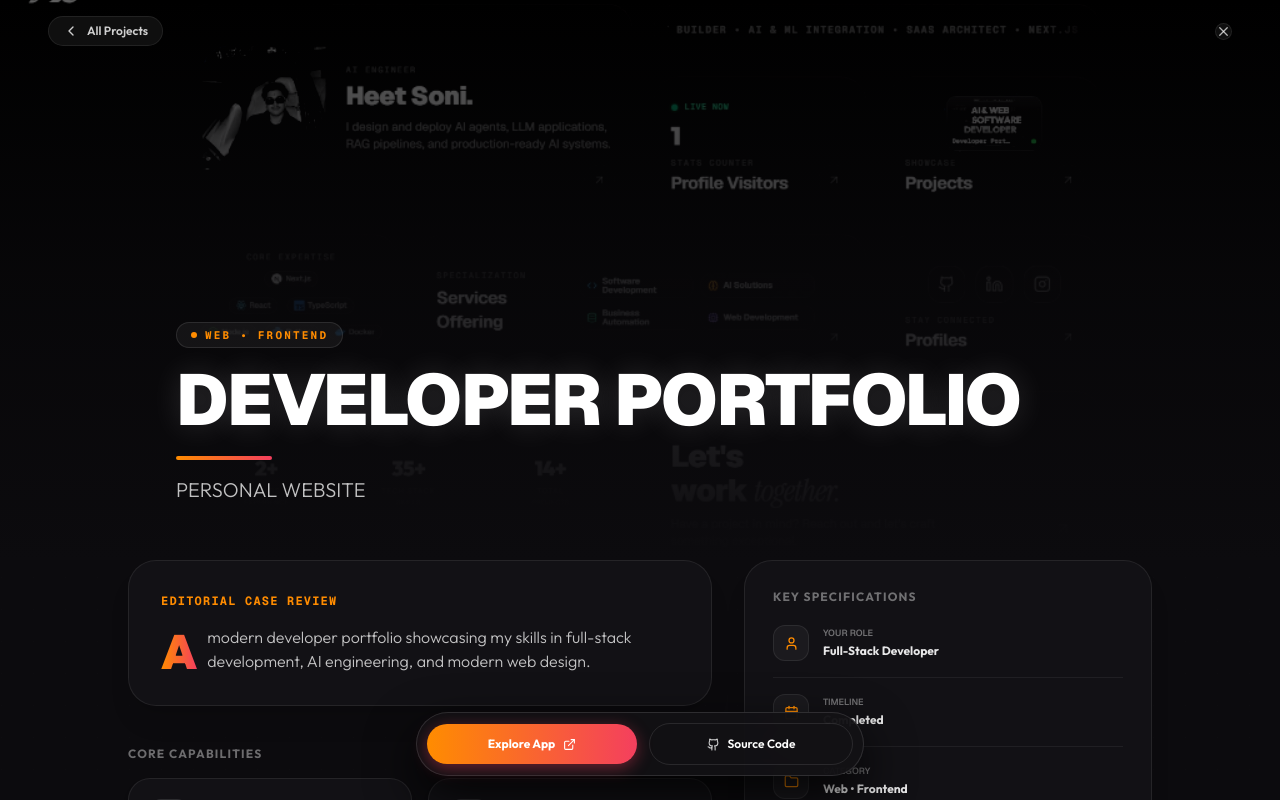
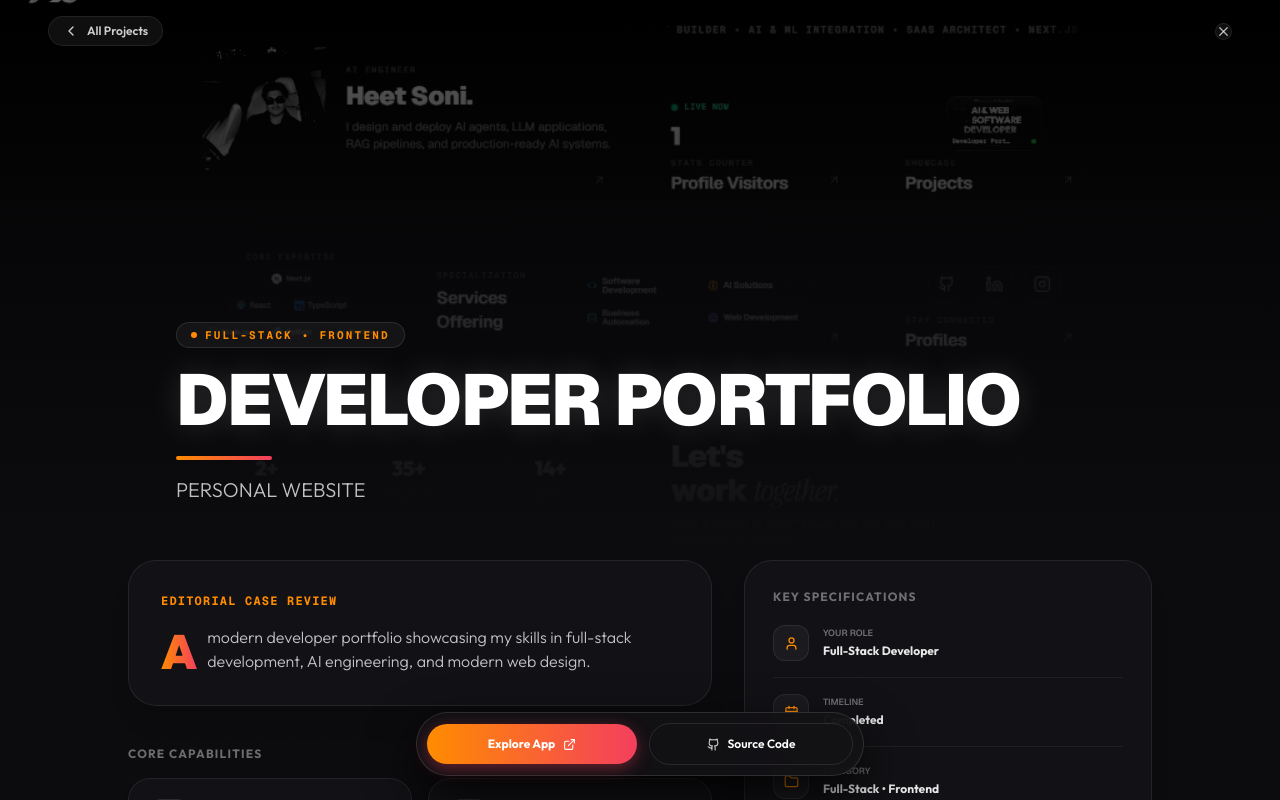
Before and after one commit to HeetSoni26/Heet-Portfolio, a Next.js app: page /projects/1 in a window 1280 px wide. Shown: the top 800 px of the page. Built offline with nearby package versions, Linux system fonts and the light colour scheme; no server answers; a web font is replaced by a local one.

Commit message:
Rename Software filter to Full-Stack and regroup project categories
- Filters are now All / AI / Full-Stack / Android / Web (homepage + projects page)
- TrafficIQ moves to AI; EcoSphere, CivicIQ, Developer Portfolio (and
  Blockchain E-Voting, following the rename) move to Full-Stack

```diff
--- a/src/app/projects/ProjectsPageContent.tsx
+++ b/src/app/projects/ProjectsPageContent.tsx
@@ -26,7 +26,7 @@ interface ProjectsPageContentProps {
   projects: Project[];
 }
 
-const categories = ['All', 'AI', 'Software', 'Android', 'Web'] as const;
+const categories = ['All', 'AI', 'Full-Stack', 'Android', 'Web'] as const;
 type Category = (typeof categories)[number];
 
 type SortMode = 'featured' | 'newest' | 'oldest' | 'az';
@@ -155,8 +155,8 @@ function matchesCategory(project: Project, category: Category): boolean {
   if (category === 'AI') {
     return project.category.includes('AI') || project.category.includes('Machine Learning') || project.category.includes('LLM');
   }
-  if (category === 'Software') {
-    return project.category.includes('Software');
+  if (category === 'Full-Stack') {
+    return project.category.includes('Full-Stack');
   }
   if (category === 'Android') {
     return project.category.includes('Android');
--- a/src/components/sections/Work/Work.tsx
+++ b/src/components/sections/Work/Work.tsx
@@ -7,7 +7,7 @@ import { projects } from './work.data';
 import ProjectCard from './ProjectCard';
 
 const INITIAL_PROJECTS_COUNT = 3;
-const categories = ['All', 'AI', 'Software', 'Android', 'Web'] as const;
+const categories = ['All', 'AI', 'Full-Stack', 'Android', 'Web'] as const;
 type Category = typeof categories[number];
 
 // Scroll-triggered counter helper component
@@ -189,8 +189,8 @@ export default function Work() {
       if (activeCategory === 'AI') {
         return project.category.includes('AI') || project.category.includes('Machine Learning') || project.category.includes('LLM');
       }
-      if (activeCategory === 'Software') {
-        return project.category.includes('Software');
+      if (activeCategory === 'Full-Stack') {
+        return project.category.includes('Full-Stack');
       }
       if (activeCategory === 'Android') {
         return project.category.includes('Android');
--- a/src/components/sections/Work/work.data.ts
+++ b/src/components/sections/Work/work.data.ts
@@ -50,7 +50,7 @@ export const projects: Project[] = [
     longDescription: "A modern developer portfolio showcasing my skills in full-stack development, AI engineering, and modern web design.",
     role: "Full-Stack Developer",
     timeline: "Completed",
-    category: "Web • Frontend",
+    category: "Full-Stack • Frontend",
     challenges: "Building a performant, animation-heavy interface.",
     solution: "Used Framer Motion and Next.js optimizations to keep load times low.",
     metrics: ["Lighthouse: 100", "Load time: <1s"],
@@ -78,7 +78,7 @@ export const projects: Project[] = [
     longDescription: "Secure voting platform inspired by blockchain principles with transparent workflows and modern responsive interface.",
     role: "Full Stack Developer",
     timeline: "Completed",
-    category: "Software • Decentralized Application",
+    category: "Full-Stack • Decentralized Application",
     challenges: "Ensuring ballot secrecy while maintaining verifiability.",
     solution: "Implemented cryptographic commitments and zero-knowledge proofs.",
     metrics: ["Cryptographic Workflows: 100%", "Transparent Records: 100%"],
@@ -106,7 +106,7 @@ export const projects: Project[] = [
     longDescription: "An offline autonomous traffic intelligence platform combining Computer Vision, Multi-Agent Systems, and AI-powered signal optimization.",
     role: "AI Researcher & Lead Engineer",
     timeline: "Ongoing",
-    category: "Software • Computer Vision • Multi-Agent Systems",
+    category: "AI • Computer Vision • Multi-Agent Systems",
     challenges: "Handling real-time multi-agent communication under heavy loads.",
     solution: "Used ZeroMQ and WebSockets for low-latency decentralized message passing.",
     metrics: ["Inference Time: <20ms", "Accuracy: 98%"],
@@ -134,7 +134,7 @@ export const projects: Project[] = [
     longDescription: "Interactive environmental awareness platform promoting sustainability through educational content and engaging user experience.",
     role: "Frontend Developer",
     timeline: "Completed",
-    category: "AI • Sustainability Platform",
+    category: "Full-Stack • Sustainability Platform",
     challenges: "Designing engaging gamification elements.",
     solution: "Iterated with user feedback to refine the gamification loops.",
     metrics: ["Fully Responsive: 100%", "Real-time Content Updates"],
@@ -190,7 +190,7 @@ export const projects: Project[] = [
     longDescription: "AI-powered election education platform providing intelligent analytics and insights for civic engagement.",
     role: "AI & Full-Stack Developer",
     timeline: "Completed",
-    category: "AI • Web Platform",
+    category: "Full-Stack • Web Platform",
     challenges: "Processing large civic datasets.",
     solution: "Implemented scalable data processing pipelines.",
     metrics: ["Data Processed: 1M+ Records"],
```
